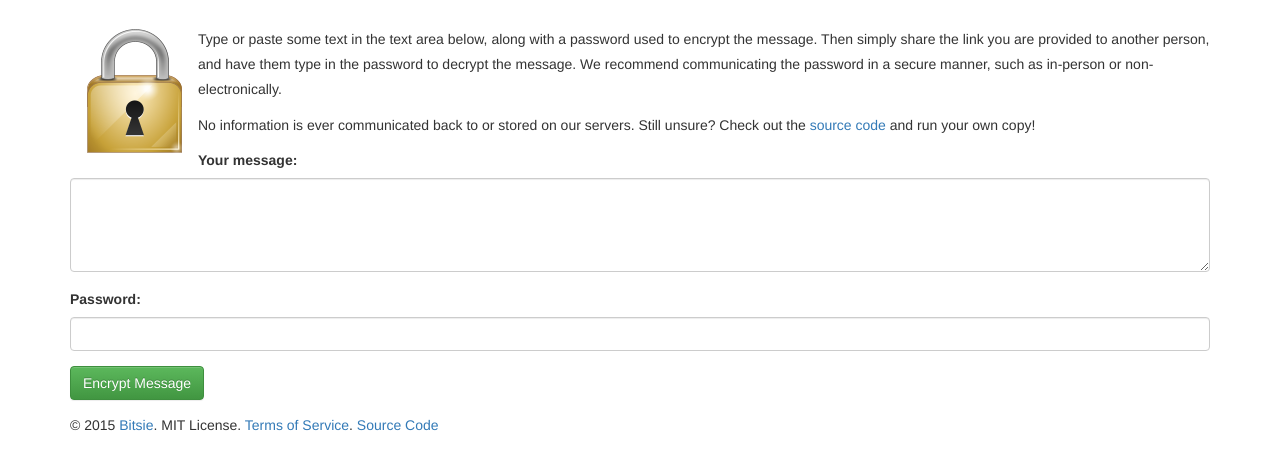
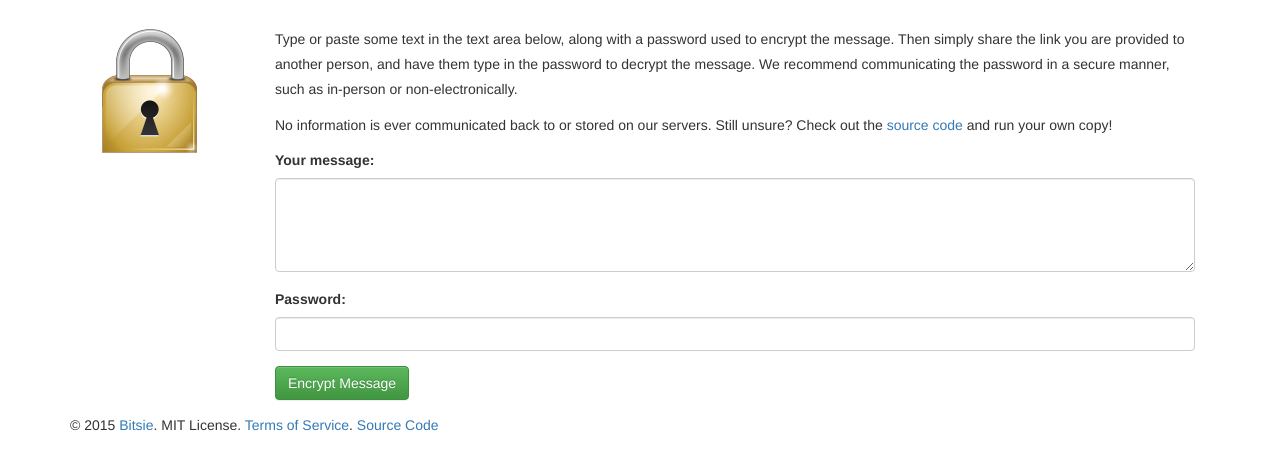
Before and after one commit to bitsiecom/cryptkeep, a website: page views/index.html in a window 1280 px wide. Shown: the part 53-522 px from the top of the page. Drawn offline with nearby package versions, Linux system fonts and the light colour scheme.

Commit message:
Minor style update

```diff
--- a/views/index.html
+++ b/views/index.html
@@ -45,11 +45,15 @@
 
 			<div id="main" class="container">
 
+<div class="hidden-sm hidden-xs col-md-2"><img src="/img/lock.png" class="img-responsive" alt="" /></div>
+<div class="col-md-10">
 				<div class="intro">
-					<p><img src="/img/lock.png" class="pull-left" alt="" /> Type or paste some text in the text area below, along with a password used to encrypt the message. Then simply share the link you are provided to another person, and have them type in the password to decrypt the message. We recommend communicating the password in a secure manner, such as in-person or non-electronically.</p>
+					<p>Type or paste some text in the text area below, along with a password used to encrypt the message. Then simply share the link you are provided to another person, and have them type in the password to decrypt the message. We recommend communicating the password in a secure manner, such as in-person or non-electronically.</p>
 
 					<p>No information is ever communicated back to or stored on our servers. Still unsure? Check out the <a href="http://www.github.com/bitsiecom/cryptkeep">source code</a> and run your own copy!</p>
 				</div>
+
+				<div class="clearfix"></div>
 
 				<form ng-show="encrypt" class="form">
 					<div class="form-group">
@@ -86,7 +90,7 @@
 						<button ng-click="decrypt()" class="btn btn-success">Decrypt Message</button>
 					</div>
 				</form>
-
+</div>
 			</div><!-- /.container -->
 
 			<div class="container">
```
Also changed, not shown: public/stylesheets/style.css (line endings or trailing spaces).
